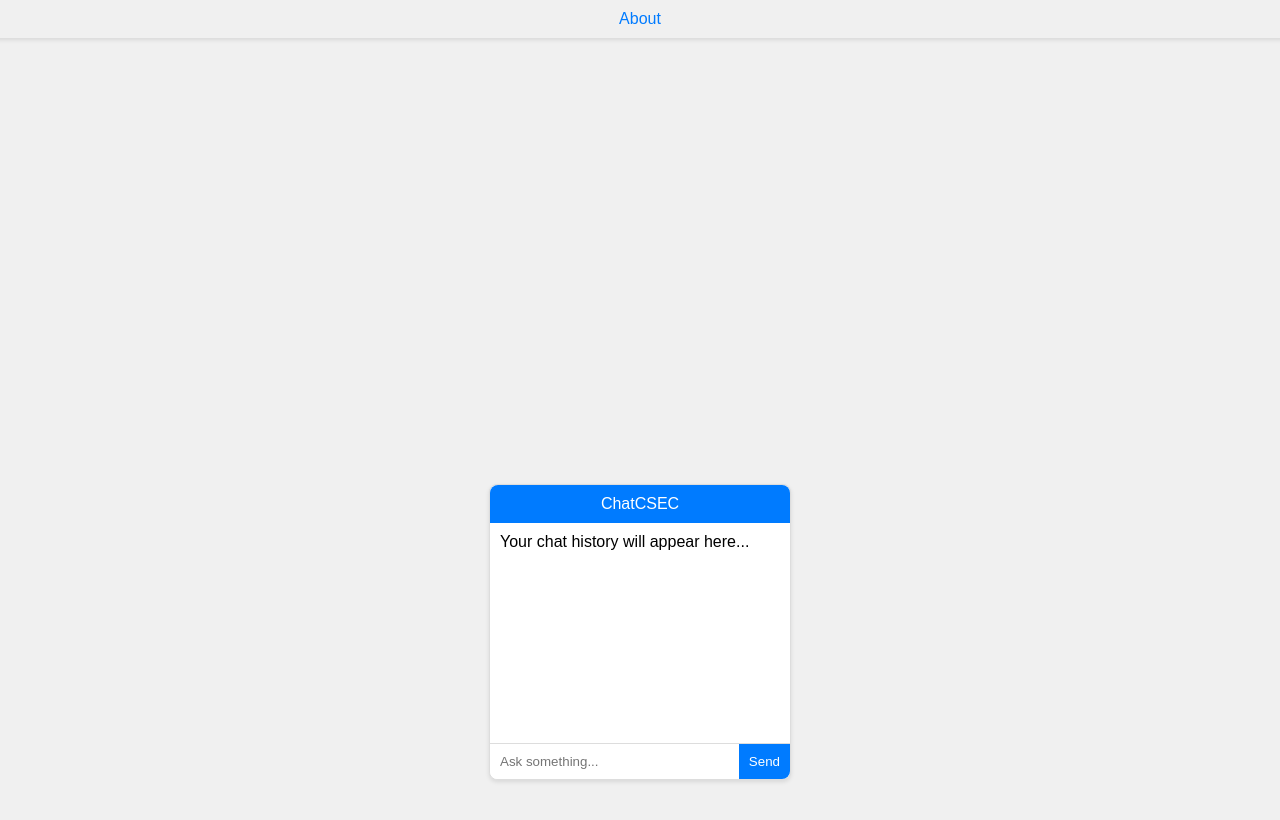
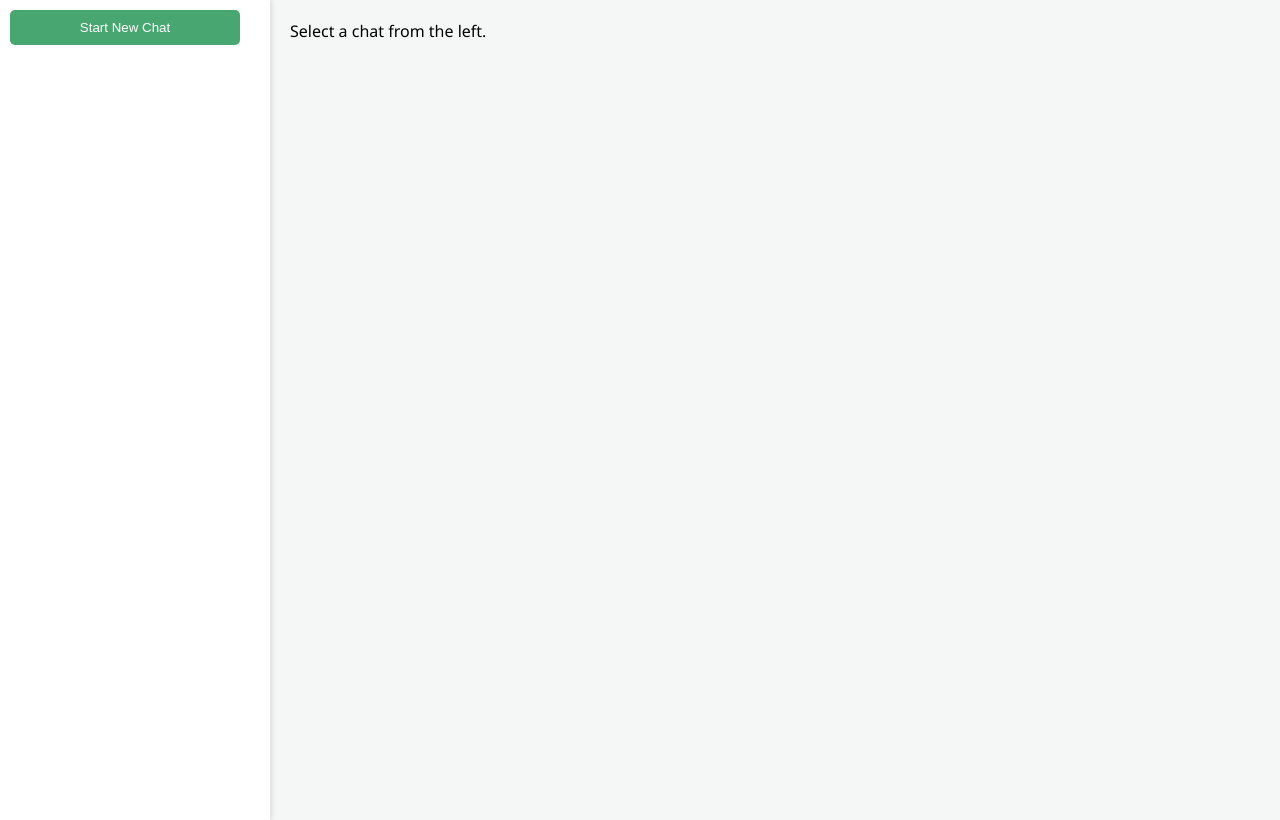
Before and after one commit to WizardML7/ChatCSEC, a Flask app: page / in a window 1280 px wide. Before the commit the page ends 782 px from the top, so only its background shows below. Run offline with Flask 3, Linux system fonts and the light colour scheme.

Commit message:
Added the ability to make new chats (Not connected to backend)

```diff
--- a/frontend/templates/index.html
+++ b/frontend/templates/index.html
@@ -5,88 +5,132 @@
     <meta name="viewport" content="width=device-width, initial-scale=1.0">
     <title>Chat with AI</title>
     <style>
-        body {
+        body{
+            height: 100%;
             margin: 0;
-            padding: 0;
-            font-family: Arial, sans-serif;
             display: flex;
-            justify-content: center;
-            align-items: flex-end;
+            font-family: 'Segoe UI', Tahoma, Geneva, Verdana, sans-serif;
+            background-color: #f4f7f6;
+        }
+
+        #chat-list {
+            flex: 0 0 250px;
+            background-color: #fff;
+            overflow-y: auto;
+            padding: 10px;
             height: 100vh;
-            background-color: #f0f0f0;
+            box-shadow: 2px 0 5px rgba(0,0,0,0.1);
         }
-        #chat-box {
-            width: 300px;
-            border: 1px solid #ddd;
+
+        #chat-list div, #new-chat {
+            padding: 10px;
+            margin-bottom: 10px;
+            cursor: pointer;
+            border-radius: 5px;
+            transition: background-color 0.3s ease;
+            border: 1px solid #e7e7e7;
+        }
+
+        #chat-list div:hover, #new-chat:hover {
+            background-color: #e7f4e4;
+        }
+
+        #new-chat {
+            width: calc(100% - 20px);
+            background-color: #48a770;
+            color: white;
+            border: none;
+        }
+
+        #chat-display {
+            width: 100%; /* Ensures it fills the width of its container */
+            height: 100%; /* Ensures it fills the height of its container */
+            flex-grow: 1; /* Allows it to expand to fill available space in flex container */
+            overflow-y: auto; /* Adds vertical scroll if content overflows */
+            padding: 20px; /* Adds some padding inside the chat display */
+        }
+
+        .chat-response {
             background-color: #fff;
-            border-radius: 8px;
-            box-shadow: 0 2px 4px rgba(0,0,0,0.1);
-            margin-bottom: 20px;
-            display: flex;
-            flex-direction: column;
-        }
-        #chat-header {
-            background-color: #007bff;
-            color: white;
-            padding: 10px;
-            border-radius: 8px 8px 0 0;
-            text-align: center;
-        }
-        #chat-form {
-            display: flex;
-            border-top: 1px solid #ddd;
-        }
-        #user_input {
-            flex-grow: 1;
             border: none;
             padding: 10px;
-            border-radius: 0 0 0 8px;
+            box-shadow: 0 2px 4px rgba(0,0,0,0.1);
+            margin-bottom: 10px;
+            overflow-y: auto;
+            max-height: 300px;
+            border-radius: 5px;
         }
-        #chat-form button {
+
+        .chat-form {
+            display: flex;
+            margin-top: 10px;
+        }
+
+        .chat-form input {
+            flex-grow: 1;
+            padding: 10px;
+            border: 1px solid #ccc;
+            border-radius: 5px 0 0 5px;
+            border-right: none;
+        }
+
+        .chat-form button {
+            width: 20%;
+            background-color: #48a770;
+            color: white;
             border: none;
-            background-color: #007bff;
-            color: white;
             padding: 10px;
-            border-radius: 0 0 8px 0;
             cursor: pointer;
+            border-radius: 0 5px 5px 0;
+            transition: background-color 0.3s ease;
         }
-        #response {
-            padding: 10px;
-            height: 200px;
-            overflow-y: auto;
-            flex-grow: 1;
+
+        .chat-form button:hover {
+            background-color: #3e8e61;
         }
     </style>
 </head>
 <body>
-    <nav style="position: fixed; top: 0; width: 100%; background-color: #f0f0f0; padding: 10px; box-shadow: 0 2px 4px rgba(0,0,0,0.1); text-align: center;">
-        <a href="/about" style="text-decoration: none; color: #007bff;">About</a>
-    </nav>
-    <div id="chat-box">
-        <div id="chat-header">ChatCSEC</div>
-        <div id="response">Your chat history will appear here...</div>
-        <form id="chat-form">
-            <input type="text" id="user_input" name="user_input" placeholder="Ask something..." required>
-            <button type="submit">Send</button>
-        </form>
-    </div>
+    <div id="chat-list"></div>
+    <div id="chat-display">Select a chat from the left.</div>
 
     <script src="https://ajax.googleapis.com/ajax/libs/jquery/3.5.1/jquery.min.js"></script>
     <script>
         $(document).ready(function(){
-            $('#chat-form').on('submit', function(e){
-                e.preventDefault(); // Prevent the form from submitting via the browser
-                $.ajax({
-                    url: '/',
-                    method: 'POST',
-                    contentType: 'application/json',
-                    data: JSON.stringify({ user_input: $('#user_input').val() }),
-                    success: function(response){
-                        $('#response').append('<div>' + response.response + '</div>');
-                        $('#user_input').val(''); // Clear input after sending
-                        $('#response').scrollTop($('#response')[0].scrollHeight); // Scroll to the bottom
-                    }
-                });
+            let chatCount = 0;
+            $('#chat-list').on('click', '.chat-selector', function(){
+                const chatId = $(this).data('chat-id');
+                $('.chat-box').hide();
+                $(`#chat-box-${chatId}`).show();
+            });
+
+            $('#chat-list').append('<button id="new-chat">Start New Chat</button>');
+            $('#new-chat').click(function() {
+                chatCount++;
+                const chatSelector = `<div class="chat-selector" data-chat-id="${chatCount}">Chat #${chatCount}</div>`;
+                $('#chat-list').append(chatSelector);
+
+                const chatBox = `
+                    <div class="chat-box" id="chat-box-${chatCount}" style="display:none">
+                        <div class="chat-response" id="response-${chatCount}"></div>
+                        <form class="chat-form" data-chat-id="${chatCount}">
+                            <input type="text" class="user_input" placeholder="Type your message...">
+                            <button type="submit">Send</button>
+                        </form>
+                    </div>
+                `;
+                $('#chat-display').append(chatBox);
+            });
+
+            $(document).on('submit', '.chat-form', function(e){
+                e.preventDefault();
+                const chatId = $(this).data('chat-id');
+                const userInput = $(this).find('.user_input').val();
+
+                // Implement sending to backend here
+
+                $(`#response-${chatId}`).append(`<div>Sent: ${userInput}</div>`); // Simulate response
+                $(this).find('.user_input').val('');
             });
         });
     </script>
```
